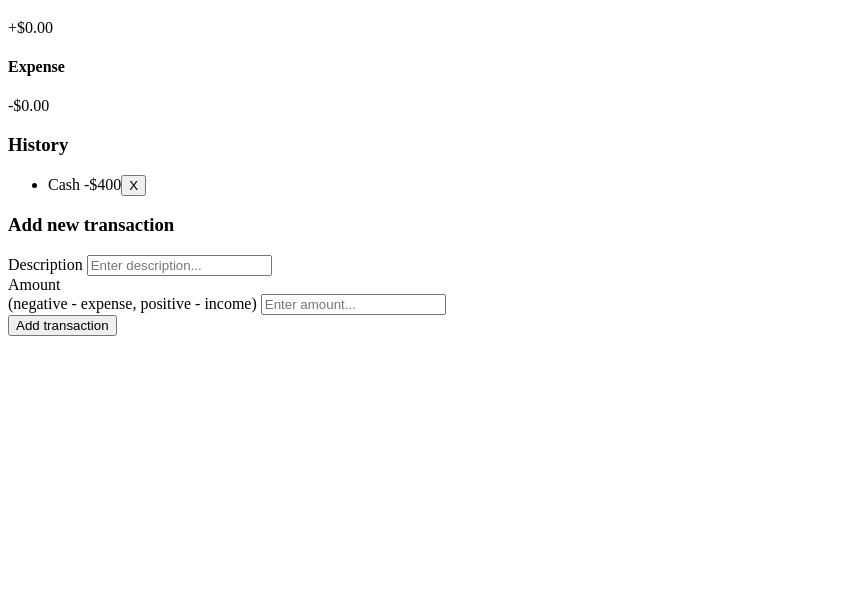
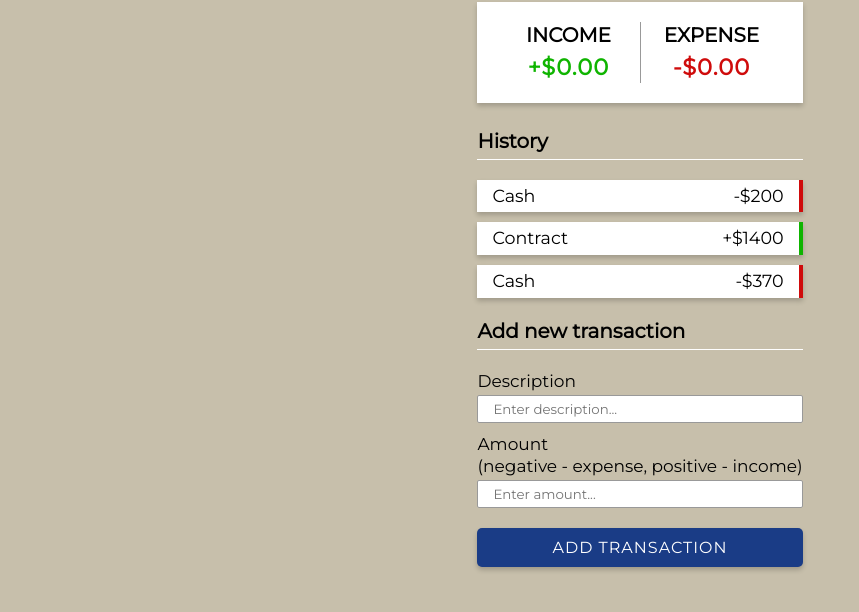
Before and after one commit to marcin-bojar/frontend-mini-projects, a plain HTML site: page expense tracker/index.html in a window 1280 px wide. Shown: the part 188-800 px from the top of the page, without its empty margins (0-859 px from the left). Drawn offline with Linux system fonts and the light colour scheme.

Commit message:
Expense Tracker - CSS

```diff
--- a/expense tracker/index.html
+++ b/expense tracker/index.html
@@ -25,7 +25,9 @@
 
         <h3>History</h3>
         <ul id="list" class="list">
-            <li class="minus">Cash <span>-$400</span><button class="delete-btn">X</button></li>
+            <li class="list__item minus">Cash <span>-$200</span><button class="delete-btn">X</button></li>
+            <li class="list__item plus">Contract <span>+$1400</span><button class="delete-btn">X</button></li>
+            <li class="list__item minus">Cash <span>-$370</span><button class="delete-btn">X</button></li>
         </ul>
 
         <h3>Add new transaction</h3>
--- a/expense tracker/style.css
+++ b/expense tracker/style.css
@@ -0,0 +1,183 @@
+@import url('https://fonts.googleapis.com/css2?family=Montserrat&display=swap');
+
+:root {
+    --color-inc: #0fb400;
+    --color-exp: #cf0b0b;
+    --box-shadow:  0 3px 5px rgba(0,0,0, .2);
+}
+* {
+    margin: 0;
+    padding: 0;
+    box-sizing: inherit;
+}
+
+html {
+    font-size: 62.5%;
+}
+
+body {
+    box-sizing: border-box;
+    display: flex;
+    flex-direction: column;
+    justify-content: center;
+    align-items: center;
+    min-height: 100vh;
+    padding: 2rem;
+    background-color: #c7bfab;
+    font-size: 1.6rem;
+    font-family: 'Montserrat', sans-serif;
+    line-height: 1.3;
+}
+
+h1 {
+    font-size: 3rem;
+    margin-bottom: 3rem;
+
+}
+
+h2 {
+    font-size: 3.5rem;
+    margin-bottom: 2rem;
+    letter-spacing: 1px;
+}
+
+h3 {
+    font-size: 2rem;
+    border-bottom: 1px solid #fff;
+    padding-bottom: .5rem;
+    margin-bottom: 2rem;
+}
+
+h4 {
+    font-size: 2rem;
+    text-transform: uppercase;
+    margin-bottom: .5rem;
+}
+
+.inc-exp-container {
+    display: flex;
+    justify-content: space-between;
+    align-items: center;
+    padding: 2rem;
+    background-color: #fff;
+    box-shadow: var(--box-shadow);
+    margin-bottom: 2.5rem;
+}
+
+.inc-exp-container > div {
+    flex: 1;
+    text-align: center;
+}
+
+.inc-exp-container div:nth-child(1) {
+    border-right: 1px solid #999;
+}
+
+.money {
+    font-size: 2.25rem;
+    font-weight: bold;
+    letter-spacing: 1px;
+}
+
+.money.plus {
+    color: var(--color-inc);
+}
+
+.money.minus {
+    color: var(--color-exp);
+}
+
+.list {
+    list-style-type: none;
+    margin-bottom: 2rem;
+}
+
+.list__item {
+    display: flex;
+    justify-content: space-between;
+    align-items: center;
+    box-shadow: var(--box-shadow);
+    position: relative;
+    font-size: 1.75rem;
+    margin-bottom: 1rem;
+    background-color: #fff;
+    padding: .5rem 1.5rem;
+}
+
+.list__item.minus { border-right: 4px solid var(--color-exp); }
+.list__item.plus { border-right: 4px solid var(--color-inc); }
+
+.list__item:hover .delete-btn {
+    visibility: visible;
+    opacity: 1;
+}
+
+.list__item > span {
+    transition: transform .2s;
+}
+
+.list__item:hover > span {
+    transform: translateX(-2rem);
+}
+
+.delete-btn {
+    position: absolute;
+    top: 50%;
+    right: .5rem;
+    transform: translateY(-50%);
+    background-color: transparent;
+    background-color: var(--color-exp);
+    padding: 0 .5rem;
+    color: #fff;
+    font-size: 2rem;
+    border: none;
+    cursor: pointer;
+    visibility: hidden;
+    opacity: 0;
+    transition: opacity .2s .1s;
+
+}
+
+.btn {
+    background-color: #1a3c86;
+    color: #fff;
+    padding: 1rem 1.5rem;
+    border: none;
+    border-radius: 5px;
+    cursor: pointer;
+    font-size: inherit;
+    font-family: inherit;
+    letter-spacing: 1px;
+    margin: 2rem 0;
+    display: block;
+    text-transform: uppercase;
+    box-shadow: var(--box-shadow);
+    width: 100%;
+    transition: all .2;
+}
+
+.btn:hover {
+    background-color: #0d2455;
+    box-shadow: 0 5px 7px rgba(0,0,0, .2);
+}
+
+.delete-btn:focus,
+.btn:focus,
+.form-control input:focus {
+    outline: none;
+}
+
+.form-control {
+    font-size: 1.7rem;
+    margin-bottom: 1rem;
+}
+
+.form-control input {
+    display: block;
+    padding: .5rem 1.5rem;
+    margin-top: 3px;
+    font-family: inherit;
+    width: 100%;
+    border-radius: 2px;
+    border: 1px solid #999;
+}
```
